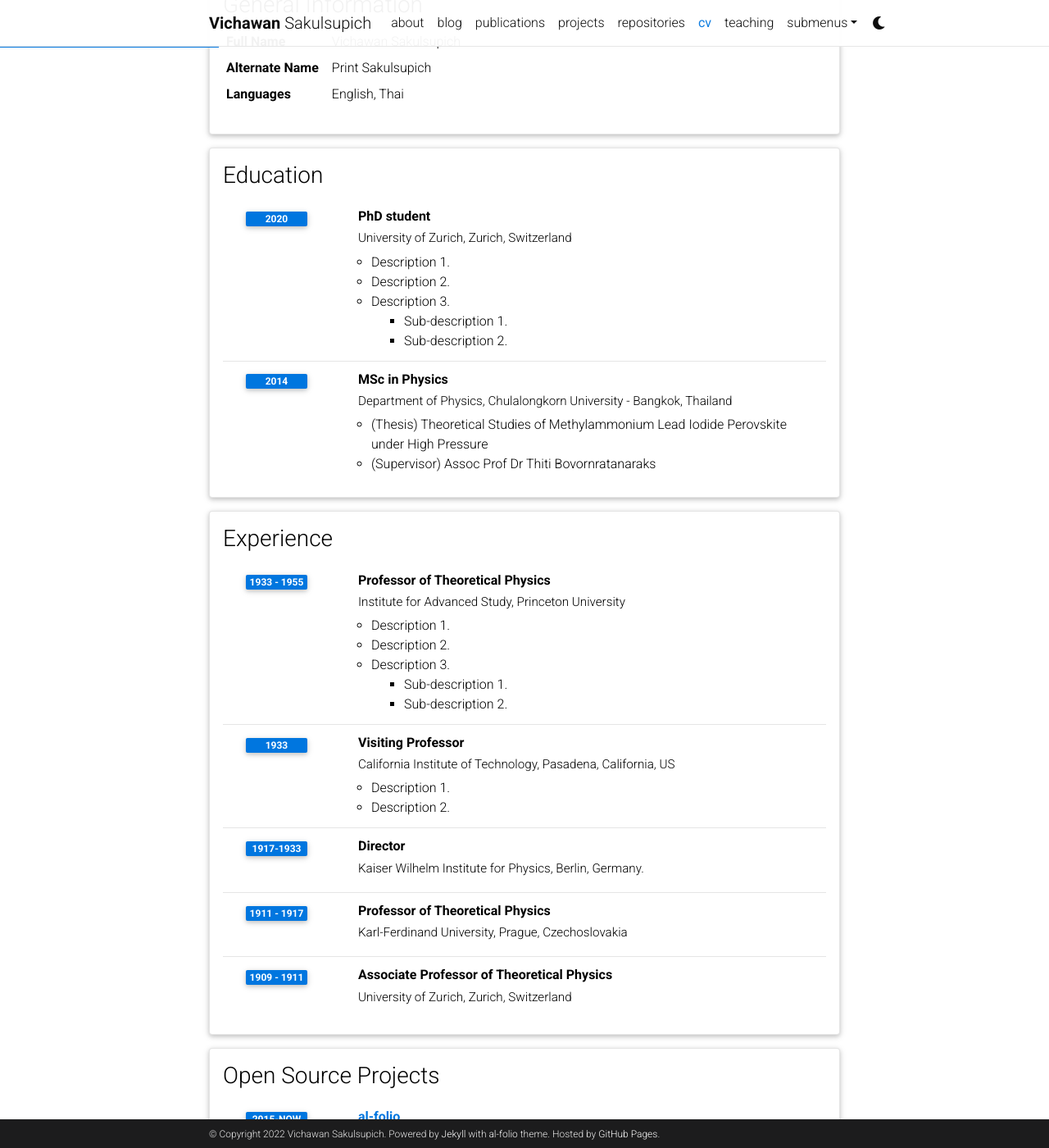
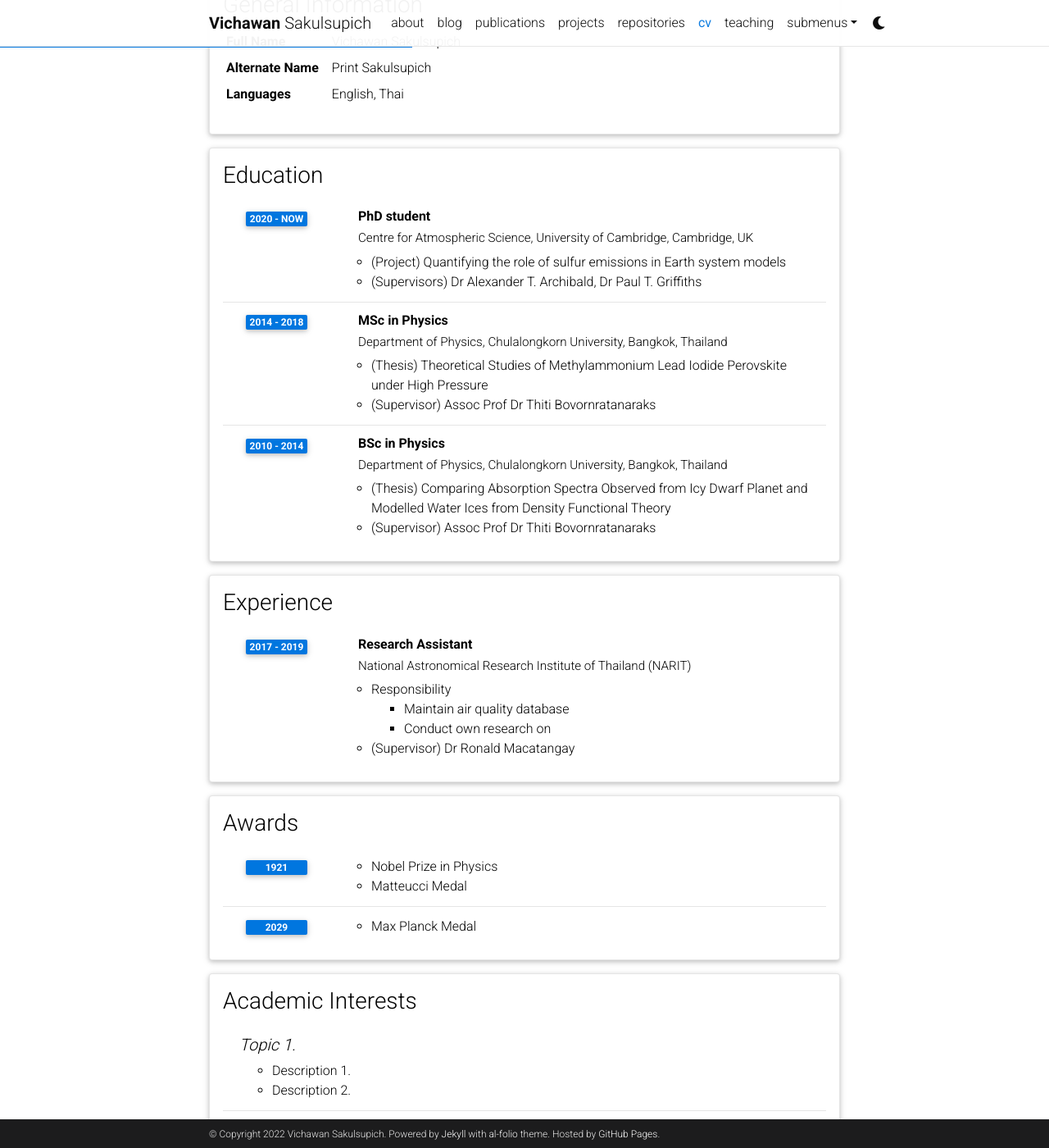
Before and after one commit to vichawans/vichawans.github.io, a Jekyll site: the page built from _pages/cv.md, in a window 1280 px wide and 1400 px high, scrolled down 213 px. Shown: the whole window at 82% size. Built offline with Jekyll 4.4.1, drawn with Linux system fonts in a browser that asks for light colours; comment, search, counter and statistics services are not loaded; a style sheet for code colours, icons or effects is not loaded.

Commit message:
Update cv.yml

```diff
--- a/_data/cv.yml
+++ b/_data/cv.yml
@@ -12,63 +12,39 @@
   type: time_table
   contents:
     - title: PhD student
-      institution: University of Zurich, Zurich, Switzerland
-      year: 2020
+      institution: Centre for Atmospheric Science, University of Cambridge, Cambridge, UK
+      year: 2020 - NOW
       description:
-        - Description 1.
-        - Description 2.
-        - title: Description 3.
-          contents:
-            - Sub-description 1.
-            - Sub-description 2.
+        - (Project) Quantifying the role of sulfur emissions in Earth system models
+        - (Supervisors) Dr Alexander T. Archibald, Dr Paul T. Griffiths
+
     - title: MSc in Physics
-      institution: Department of Physics, Chulalongkorn University - Bangkok, Thailand
-      year: 2014
+      institution: Department of Physics, Chulalongkorn University, Bangkok, Thailand
+      year: 2014 - 2018
       description:
         - (Thesis) Theoretical Studies of Methylammonium Lead Iodide Perovskite under High Pressure
+        - (Supervisor) Assoc Prof Dr Thiti Bovornratanaraks
+
+    - title: BSc in Physics
+      institution: Department of Physics, Chulalongkorn University, Bangkok, Thailand
+      year: 2010 - 2014
+      description:
+        - (Thesis) Comparing Absorption Spectra Observed from Icy Dwarf Planet and Modelled Water Ices from Density Functional Theory
         - (Supervisor) Assoc Prof Dr Thiti Bovornratanaraks
 
 - title: Experience
   type: time_table
   contents:
-    - title: Professor of Theoretical Physics
-      institution: Institute for Advanced Study, Princeton University
-      year: 1933 - 1955
+    - title: Research Assistant
+      institution: National Astronomical Research Institute of Thailand (NARIT)
+      year: 2017 - 2019
       description:
-        - Description 1.
-        - Description 2.
-        - title: Description 3.
+        - title: Responsibility
           contents:
-            - Sub-description 1.
-            - Sub-description 2.
-    - title: Visiting Professor
-      institution: California Institute of Technology, Pasadena, California, US
-      year: 1933
-      description:
-        - Description 1.
-        - Description 2.
-
-    - title: Director
-      institution: Kaiser Wilhelm Institute for Physics, Berlin, Germany.
-      year: 1917-1933
-
-    - title: Professor of Theoretical Physics
-      institution: Karl-Ferdinand University, Prague, Czechoslovakia
-      year: 1911 - 1917
-      description:
-
-    - title: Associate Professor of Theoretical Physics
-      institution: University of Zurich, Zurich, Switzerland
-      year: 1909 - 1911
-
-- title: Open Source Projects
-  type: time_table
-  contents:
-    - title: <a href="https://github.com/alshedivat/al-folio">al-folio</a>
-      year: 2015-now
-      description: A beautiful, simple, clean, and responsive Jekyll theme for academics.
-
-- title: Honors and Awards
+            - Maintain air quality database
+            - Conduct own research on
+        - (Supervisor) Dr Ronald Macatangay
+- title: Awards
   type: time_table
   contents:
     - year: 1921
```
